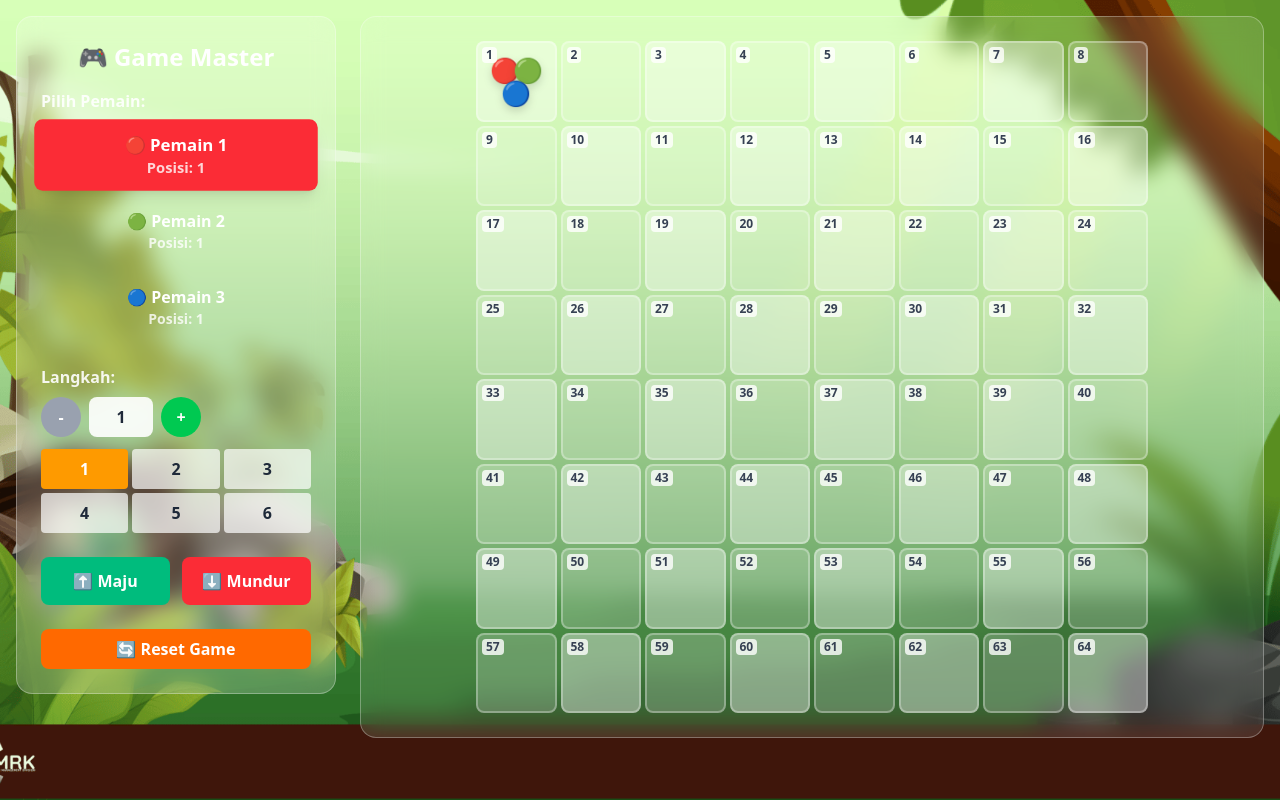
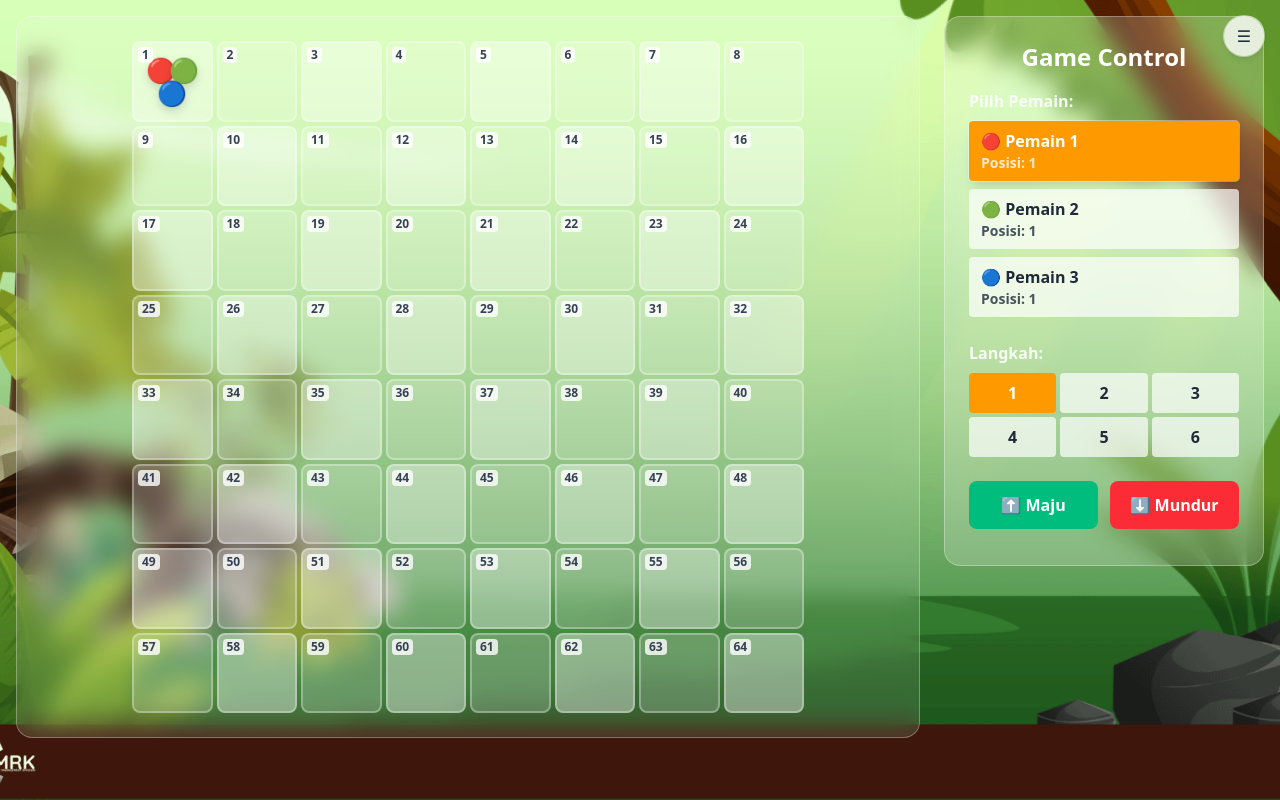
Before and after one commit to paulus29/rac-final-stage, a Vue app: page /stage-3 in a window 1280 px wide. Built offline with nearby package versions, Linux system fonts and the light colour scheme.

Commit message:
better UI update

```diff
--- a/src/components/snakes-ladders/GameBoardGrid.vue
+++ b/src/components/snakes-ladders/GameBoardGrid.vue
@@ -9,7 +9,7 @@
         v-for="(cell, index) in boardCells"
         :key="index"
         :class="[
-          'relative aspect-square border-2 border-white/30 rounded-lg flex items-center justify-center min-w-0 min-h-0 overflow-hidden',
+          'relative aspect-square border-2 border-white/30 rounded-lg flex items-center justify-center min-w-0 min-h-0 overflow-hidden transform-gpu transition-transform duration-200 ease-out hover:scale-[1.04] hover:shadow-md',
           getCellBackground(cell.number),
         ]"
       >
@@ -43,9 +43,7 @@
         class="absolute z-40 pointer-events-none transition-all duration-300 ease-in-out"
         :style="ghostToken.style"
       >
-        <span
-          class="text-3xl drop-shadow-lg block leading-none select-none"
-        >
+        <span class="text-3xl drop-shadow-lg block leading-none select-none">
           {{ ghostToken.icon }}
         </span>
       </div>
@@ -72,8 +70,8 @@ const ghostToken = ref({
   style: {
     left: '0px',
     top: '0px',
-    transform: 'translate(-50%, -50%)'
-  }
+    transform: 'translate(-50%, -50%)',
+  },
 })
 
 // Computed board cells (8x8, zigzag numbering)
@@ -176,11 +174,11 @@ const animateMove = async (player, steps, speed = 300) => {
   ghostToken.value.style = {
     left: `${startCoords.x}px`,
     top: `${startCoords.y}px`,
-    transform: 'translate(-50%, -50%)'
+    transform: 'translate(-50%, -50%)',
   }
 
   // Wait a moment to ensure ghost token is visible at start position
-  await new Promise(resolve => setTimeout(resolve, 100))
+  await new Promise((resolve) => setTimeout(resolve, 100))
 
   // Animate step by step forward
   for (let currentPos = startPosition + 1; currentPos <= endPosition; currentPos++) {
@@ -189,11 +187,11 @@ const animateMove = async (player, steps, speed = 300) => {
     ghostToken.value.style = {
       left: `${coords.x}px`,
       top: `${coords.y}px`,
-      transform: 'translate(-50%, -50%)'
+      transform: 'translate(-50%, -50%)',
     }
 
     // Wait for animation to complete
-    await new Promise(resolve => setTimeout(resolve, speed))
+    await new Promise((resolve) => setTimeout(resolve, speed))
   }
 
   // Hide ghost token after animation
@@ -214,11 +212,11 @@ const animateBackward = async (player, steps, speed = 300) => {
   ghostToken.value.style = {
     left: `${startCoords.x}px`,
     top: `${startCoords.y}px`,
-    transform: 'translate(-50%, -50%)'
+    transform: 'translate(-50%, -50%)',
   }
 
   // Wait a moment to ensure ghost token is visible at start position
-  await new Promise(resolve => setTimeout(resolve, 100))
+  await new Promise((resolve) => setTimeout(resolve, 100))
 
   // Animate step by step backward
   for (let currentPos = startPosition - 1; currentPos >= endPosition; currentPos--) {
@@ -227,11 +225,11 @@ const animateBackward = async (player, steps, speed = 300) => {
     ghostToken.value.style = {
       left: `${coords.x}px`,
       top: `${coords.y}px`,
-      transform: 'translate(-50%, -50%)'
+      transform: 'translate(-50%, -50%)',
     }
 
     // Wait for animation to complete
-    await new Promise(resolve => setTimeout(resolve, speed))
+    await new Promise((resolve) => setTimeout(resolve, speed))
   }
 
   // Hide ghost token after animation
@@ -241,6 +239,6 @@ const animateBackward = async (player, steps, speed = 300) => {
 // Expose methods to parent
 defineExpose({
   animateMove,
-  animateBackward
+  animateBackward,
 })
 </script>
--- a/src/components/snakes-ladders/GameMasterControls.vue
+++ b/src/components/snakes-ladders/GameMasterControls.vue
@@ -1,6 +1,6 @@
 <template>
   <div class="bg-white/20 backdrop-blur-md rounded-2xl p-6 border border-white/30">
-    <h2 class="text-2xl font-bold text-white mb-4 text-center">🎮 Game Master</h2>
+    <h2 class="text-2xl font-bold text-white mb-4 text-center">Game Control</h2>
 
     <!-- Player Selection -->
     <div class="mb-6">
@@ -10,12 +10,7 @@
           v-for="player in players"
           :key="player.id"
           @click="$emit('select-player', player.id)"
-          :class="[
-            'p-3 rounded-lg font-semibold transition-all duration-200 text-white',
-            selectedPlayerId === player.id
-              ? `bg-${player.color}-500 shadow-lg scale-105`
-              : `bg-${player.color}-400/50 hover:bg-${player.color}-400/70`,
-          ]"
+          :class="getPlayerBtnClass(player)"
         >
           {{ player.icon }} {{ player.name }}
           <span class="text-sm block opacity-80">Posisi: {{ player.position }}</span>
@@ -26,25 +21,6 @@
     <!-- Step Controls -->
     <div class="mb-6">
       <label class="block text-white/90 font-semibold mb-2">Langkah:</label>
-      <div class="flex items-center gap-2 mb-3">
-        <button
-          @click="$emit('decrement-steps')"
-          :disabled="steps <= 1"
-          class="bg-red-500 hover:bg-red-600 disabled:bg-gray-400 text-white w-10 h-10 rounded-full font-bold transition-colors"
-        >
-          -
-        </button>
-        <div class="bg-white/90 text-gray-800 px-4 py-2 rounded-lg font-bold text-center min-w-16">
-          {{ steps }}
-        </div>
-        <button
-          @click="$emit('increment-steps')"
-          :disabled="steps >= 6"
-          class="bg-green-500 hover:bg-green-600 disabled:bg-gray-400 text-white w-10 h-10 rounded-full font-bold transition-colors"
-        >
-          +
-        </button>
-      </div>
       <div class="grid grid-cols-3 gap-1 mb-4">
         <button
           v-for="n in 6"
@@ -77,19 +53,11 @@
         ⬇️ Mundur
       </button>
     </div>
-
-    <!-- Reset Button -->
-    <button
-      @click="$emit('reset-game')"
-      class="w-full mt-3 bg-orange-500 hover:bg-orange-600 text-white py-2 rounded-lg font-semibold transition-colors"
-    >
-      🔄 Reset Game
-    </button>
   </div>
 </template>
 
 <script setup>
-defineProps({
+const props = defineProps({
   players: { type: Array, required: true },
   selectedPlayerId: { type: Number, required: false, default: null },
   selectedPlayerName: { type: String, required: false, default: '' },
@@ -105,4 +73,16 @@ defineEmits([
   'move-player-backward',
   'reset-game',
 ])
+
+// Style konsisten untuk semua pemain; not-selected mirip tombol langkah
+const getPlayerBtnClass = (player) => {
+  const base =
+    'w-full px-3 py-2 rounded font-semibold transition-all duration-200 text-left focus:outline-none'
+  if (props.selectedPlayerId === player.id) {
+    // Selected: tema seragam (amber) seperti langkah terpilih
+    return `${base} bg-amber-500 text-white shadow-lg ring-1 ring-white/40`
+  }
+  // Not selected: mirip tombol langkah default
+  return `${base} bg-white/70 hover:bg-white/90 text-gray-800`
+}
 </script>
--- a/src/components/snakes-ladders/SnakesLaddersBoard.vue
+++ b/src/components/snakes-ladders/SnakesLaddersBoard.vue
@@ -3,8 +3,77 @@
     class="min-h-screen bg-cover bg-center bg-no-repeat bg-fixed p-4"
     style="background-image: url('./src/assets/images/background-rac-1.png')"
   >
+    <!-- Hamburger Menu (top-right) -->
+    <div class="fixed top-4 right-4 z-[60]">
+      <div class="relative" ref="menuRef">
+        <button
+          @click="showMenu = !showMenu"
+          :class="[
+            'w-10 h-10 flex items-center justify-center rounded-full bg-white/80 hover:bg-white/90 text-gray-800 shadow-md ring-1 ring-white/50 transition-colors transform transition-transform duration-200 ease-out active:scale-95 focus:outline-none focus:ring-2 focus:ring-amber-400',
+            showMenu ? 'rotate-90 scale-110' : ''
+          ]"
+          aria-label="Menu"
+          :aria-expanded="showMenu.toString()"
+          aria-haspopup="true"
+        >
+          <span class="relative inline-block w-5 h-5">
+            <span
+              :class="[
+                'absolute inset-0 flex items-center justify-center transition-all duration-200',
+                showMenu ? 'opacity-0 scale-75' : 'opacity-100 scale-100'
+              ]"
+            >☰</span>
+            <span
+              :class="[
+                'absolute inset-0 flex items-center justify-center transition-all duration-200',
+                showMenu ? 'opacity-100 scale-100 rotate-90' : 'opacity-0 scale-75'
+              ]"
+            >✕</span>
+          </span>
+        </button>
+        <Transition
+          enter-active-class="transition ease-out duration-150"
+          enter-from-class="opacity-0 translate-y-1 scale-95"
+          enter-to-class="opacity-100 translate-y-0 scale-100"
+          leave-active-class="transition ease-in duration-100"
+          leave-from-class="opacity-100 translate-y-0 scale-100"
+          leave-to-class="opacity-0 translate-y-1 scale-95"
+        >
+          <div
+            v-if="showMenu"
+            class="absolute right-0 mt-2 w-64 bg-white/90 backdrop-blur rounded-xl shadow-lg ring-1 ring-black/10 overflow-hidden origin-top-right"
+          >
+            <button
+              @click="goHome"
+              class="w-full text-left px-4 py-3 hover:bg-white text-gray-800 font-medium flex items-center gap-2 transition-colors"
+            >
+              <span>🏠</span>
+              <span>Kembali ke Menu Utama</span>
+            </button>
+            <div class="h-px bg-black/10"></div>
+            <button
+              @click="openReset"
+              class="w-full text-left px-4 py-3 hover:bg-white text-gray-800 font-medium flex items-center gap-2 transition-colors"
+            >
+              <span>🔄</span>
+              <span>Reset Game</span>
+            </button>
+          </div>
+        </Transition>
+      </div>
+    </div>
     <div class="flex flex-col xl:flex-row gap-6 max-w-7xl mx-auto">
       <!-- Game Master Controls -->
+
+      <!-- Game Board -->
+      <div class="flex-1 flex justify-center">
+        <GameBoardGrid
+          ref="gameBoardRef"
+          :players="players"
+          :board-size="boardSize"
+          class="w-full"
+        />
+      </div>
       <div class="xl:w-80 w-full">
         <GameMasterControls
           :players="players"
@@ -20,16 +89,6 @@
           @reset-game="resetGame"
         />
       </div>
-
-      <!-- Game Board -->
-      <div class="flex-1 flex justify-center">
-        <GameBoardGrid
-          ref="gameBoardRef"
-          :players="players"
-          :board-size="boardSize"
-          class="w-full"
-        />
-      </div>
     </div>
 
     <!-- Reset Confirmation Modal -->
@@ -43,13 +102,15 @@
 </template>
 
 <script setup>
-import { ref, computed, onMounted } from 'vue'
+import { ref, computed, onMounted, onBeforeUnmount } from 'vue'
+import { useRouter } from 'vue-router'
 import GameMasterControls from './GameMasterControls.vue'
 import GameBoardGrid from './GameBoardGrid.vue'
 import ResetConfirmModal from './ResetConfirmModal.vue'
 
 // Refs
 const gameBoardRef = ref(null)
+const menuRef = ref(null)
 
 // Game state
 const players = ref([
@@ -63,6 +124,10 @@ const steps = ref(1)
 const boardSize = ref(8)
 const isAnimating = ref(false)
 const showResetModal = ref(false)
+const showMenu = ref(false)
+
+// Router
+const router = useRouter()
 
 // Computed properties
 const selectedPlayerName = computed(() => {
@@ -159,8 +224,35 @@ const confirmReset = () => {
   showResetModal.value = false
 }
 
+// Menu actions
+const goHome = () => {
+  showMenu.value = false
+  router.push('/')
+}
+
+const openReset = () => {
+  showMenu.value = false
+  showResetModal.value = true
+}
+
 // Initialize
 onMounted(() => {
   selectedPlayerId.value = players.value[0].id
+  // click outside to close menu
+  const onDocClick = (e) => {
+    if (!menuRef.value) return
+    if (!menuRef.value.contains(e.target)) {
+      showMenu.value = false
+    }
+  }
+  document.addEventListener('click', onDocClick)
+  // store to remove on unmount
+  menuRef.value && (menuRef.value.__onDocClick = onDocClick)
+})
+
+onBeforeUnmount(() => {
+  if (menuRef.value && menuRef.value.__onDocClick) {
+    document.removeEventListener('click', menuRef.value.__onDocClick)
+  }
 })
 </script>
```
